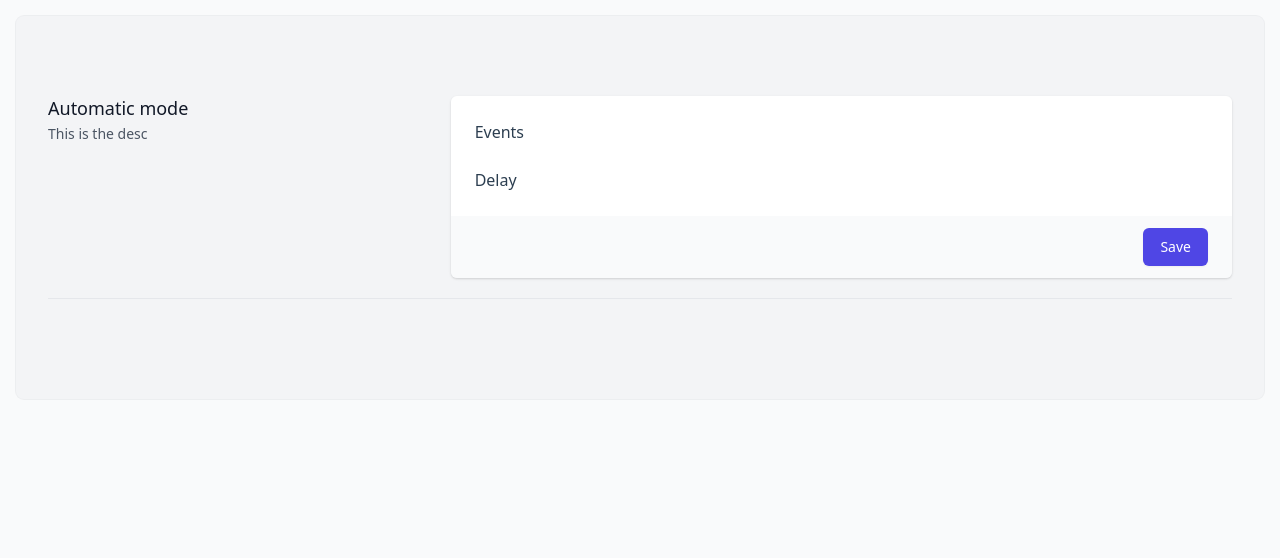
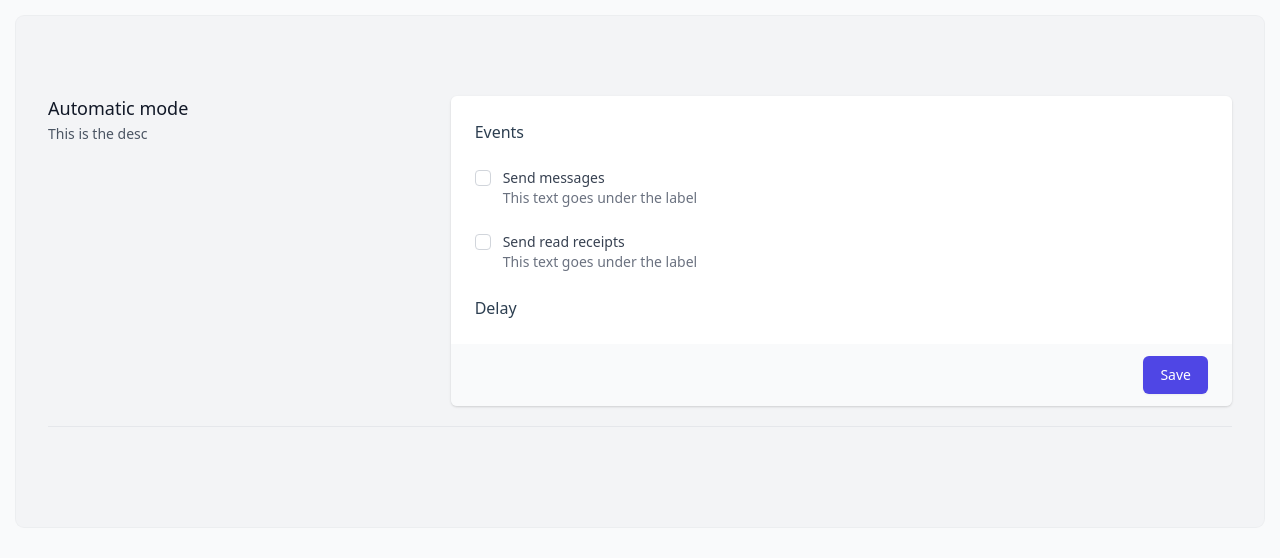
Before and after one commit to leboeuf/vue-forms, a Vue app: page / in a window 1280 px wide. Shown: the top 558 px of the page. Built offline with nearby package versions, Linux system fonts and the light colour scheme.

Commit message:
Add CheckBox component, README

```diff
--- a/index.html
+++ b/index.html
@@ -4,7 +4,7 @@
     <meta charset="UTF-8" />
     <link rel="icon" href="/favicon.ico" />
     <meta name="viewport" content="width=device-width, initial-scale=1.0" />
-    <title>Vite App</title>
+    <title>Vue Forms demo app</title>
   </head>
   <body>
     <div id="app"></div>
--- /dev/null
+++ b/src/components/CheckBox.vue
@@ -0,0 +1,24 @@
+<template>
+	<div class="flex items-start">
+		<div class="flex items-center h-5">
+			<input id="comments" name="comments" type="checkbox" class="focus:ring-indigo-500 h-4 w-4 text-indigo-600 border-gray-300 rounded">
+		</div>
+		<div class="ml-3 text-sm">
+			<label for="comments" class="font-medium text-gray-700">{{ label }}</label>
+			<p class="text-gray-500">{{ description }}</p>
+		</div>
+	</div>
+</template>
+
+<script setup>
+import { defineProps } from 'vue'
+
+defineProps({
+	type: String,
+	label: String,
+	description: String
+})
+</script>
+
+<style scoped>
+</style>
--- a/src/components/ComponentsList.js
+++ b/src/components/ComponentsList.js
@@ -1,6 +1,7 @@
 import { defineAsyncComponent } from 'vue'
 
 export default {
+    CheckBox: defineAsyncComponent(() => import('./CheckBox.vue')),
     TextBox: defineAsyncComponent(() => import('./TextBox.vue')),
     Heading: defineAsyncComponent(() => import('./Heading.vue')),
     Section: defineAsyncComponent(() => import('./Section.vue')),
--- a/src/components/Form.vue
+++ b/src/components/Form.vue
@@ -110,6 +110,10 @@ export default defineComponent({
                     let model = properties
                     model.name = key
                     componentList.push(generateControl({ type: 'TextBox', model }))
+                } else if (type === 'checkbox') {
+                    let model = properties
+                    model.name = key
+                    componentList.push(generateControl({ type: 'CheckBox', model }))
                 }
             })
 
--- a/src/components/Heading.vue
+++ b/src/components/Heading.vue
@@ -6,6 +6,7 @@
 import { defineProps } from 'vue'
 
 defineProps({
+  type: String,
   title: String
 })
 </script>
--- a/src/components/HelloWorld.vue
+++ /dev/null
@@ -1,30 +0,0 @@
-<template>
-  <h1>{{ msg }}</h1>
-
-  <p>
-    <a href="https://vitejs.dev/guide/features.html" target="_blank">Vite Documentation</a> |
-    <a href="https://v3.vuejs.org/" target="_blank">Vue 3 Documentation</a>
-  </p>
-
-  <button @click="state.count++">count is: {{ state.count }}</button>
-  <p>
-    Edit
-    <code>components/HelloWorld.vue</code> to test hot module replacement.
-  </p>
-</template>
-
-<script setup>
-import { defineProps, reactive } from 'vue'
-
-defineProps({
-  msg: String
-})
-
-const state = reactive({ count: 0 })
-</script>
-
-<style scoped>
-a {
-  color: #42b983;
-}
-</style>
--- a/src/components/Section.vue
+++ b/src/components/Section.vue
@@ -45,6 +45,7 @@ import ComponentsList from './ComponentsList.js'
 export default defineComponent({
 	components: ComponentsList,
 	props: {
+		type: String,
 		title: String,
 		description: String,
 		components: Array
--- a/src/components/TextBox.vue
+++ b/src/components/TextBox.vue
@@ -19,6 +19,7 @@
 import { defineProps, reactive } from 'vue'
 
 defineProps({
+    type: String,
     label: String,
     placeholder: String,
     value: String,
```
Also changed, not shown: 1 other file (tests, documents, lock files or other folders).
